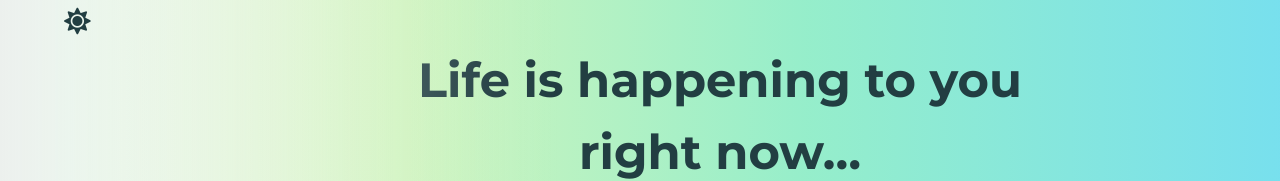
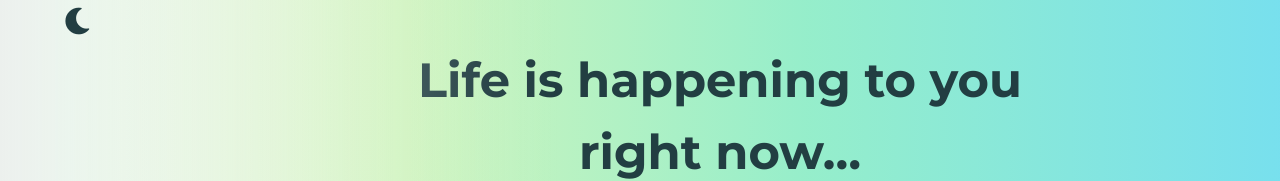
Before and after one commit to AnnaSolovykh/react-to-do, a React (Create React App) app: page / in a window 1280 px wide. Shown: the top 181 px of the page. Built offline with nearby package versions, Linux system fonts and the light colour scheme; no server answers.

Commit message:
icons fixed

```diff
--- a/src/components/Layout/Layout.js
+++ b/src/components/Layout/Layout.js
@@ -66,8 +66,8 @@ const Layout = () => {
                             onClick={ () => {toggleNavbar();  changeTheme()}}
                         >
                             {theme === "light" ?
-                                <i className="fas fa-sun fa-2x" style={{color: "#223e42"}}></i> :
-                                <i className="fas fa-moon fa-2x" style={{color: "#223e42"}}></i>
+                                <i className="fas fa-moon fa-2x" style={{color: "#223e42"}}></i> :
+                                <i className="fas fa-sun fa-2x" style={{color: "#223e42"}}></i>
                             }
                         </button>
                         <div className={style.navlinksContainer}>
```
